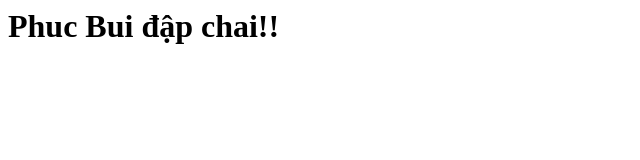
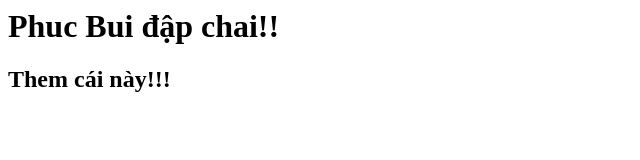
Before and after one commit to phucbui/Github_learning, a plain HTML site: page index.html in a window 1280 px wide. Shown: the whole page, without its empty margins (0-640 px from the left). Drawn offline with Linux system fonts and the light colour scheme.

Commit message:
Update index.html
Thêm chức năng này

```diff
--- a/index.html
+++ b/index.html
@@ -1 +1,3 @@
 <h1>Phuc Bui đập chai!!</h1>
+
+<h2>Them cái này!!!</h2>
```
